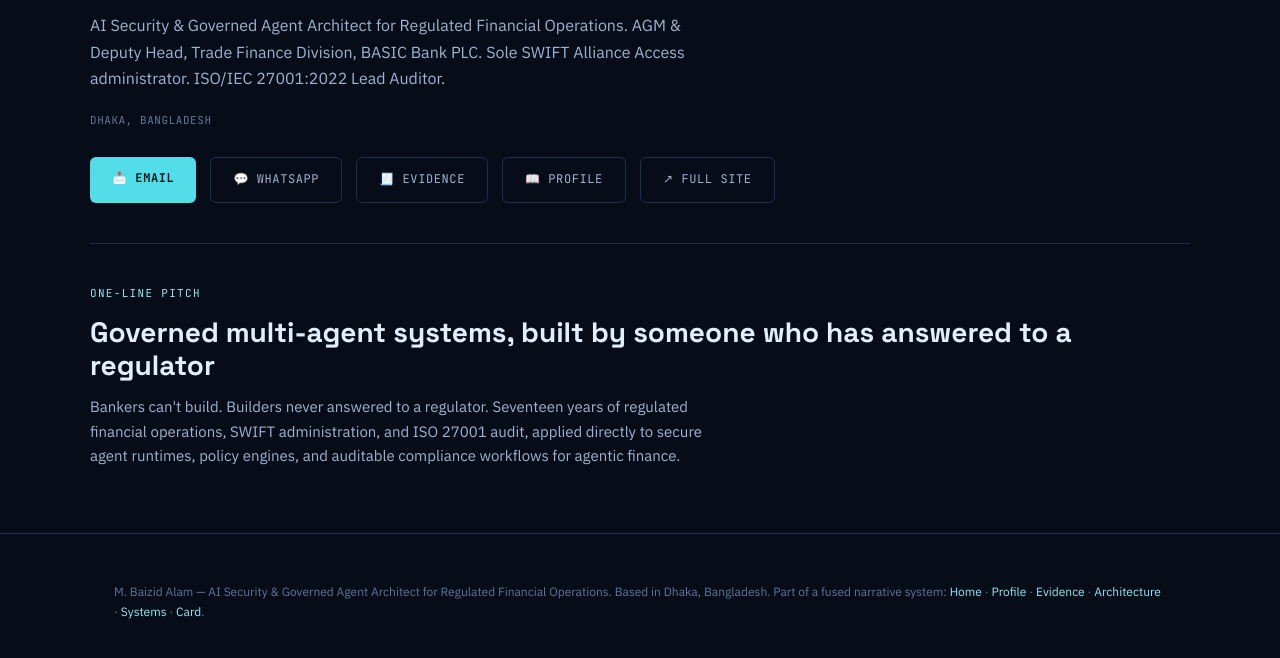
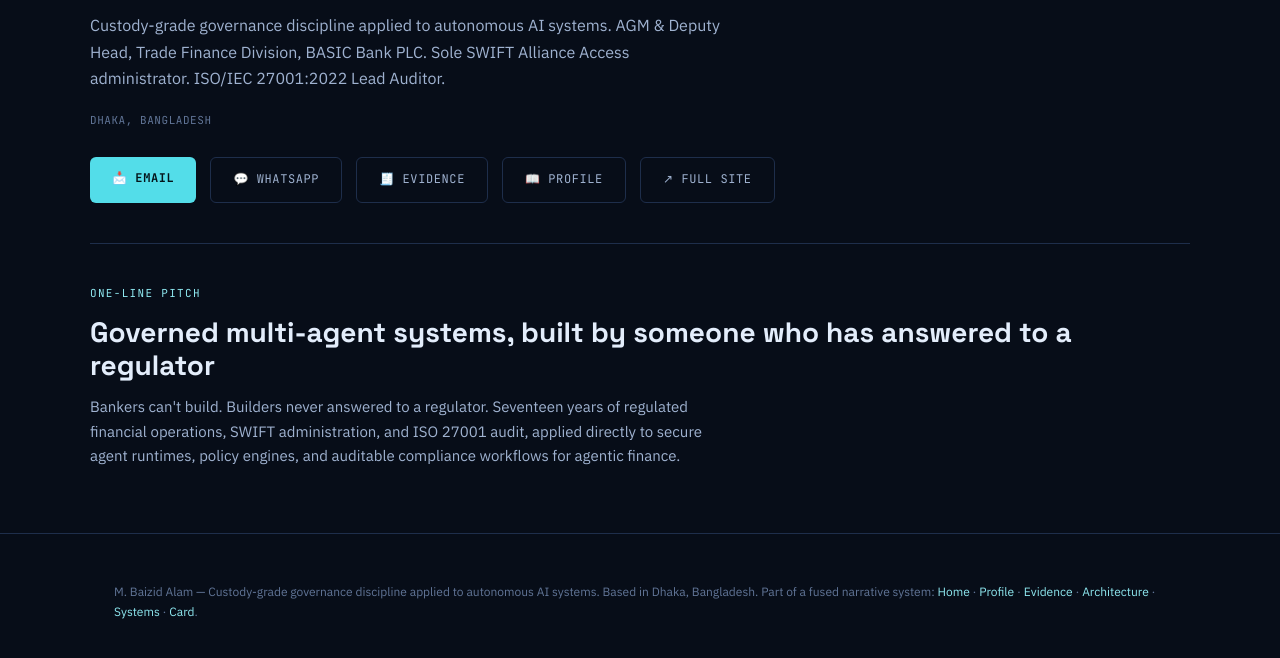
Before and after one commit to aibony/aibony.github.io, a plain HTML site: page card.html in a window 1280 px wide. Shown: the part 216-874 px from the top of the page. Drawn offline with Linux system fonts and the light colour scheme.

Commit message:
fix rejected AI Security self-label in card.html and index.html

```diff
--- a/card.html
+++ b/card.html
@@ -4,10 +4,10 @@
 <meta charset="UTF-8">
 <meta name="viewport" content="width=device-width, initial-scale=1">
 <title>M. Baizid Alam — Digital Card</title>
-<meta name="description" content="Digital contact card: M. Baizid Alam, AI Security and Governed Agent Architect for regulated financial operations, AGM at BASIC Bank PLC, SWIFT administrator, ISO 27001 Lead Auditor.">
+<meta name="description" content="Digital contact card: M. Baizid Alam, Custody-grade governance discipline applied to autonomous AI systems, AGM at BASIC Bank PLC, SWIFT administrator, ISO 27001 Lead Auditor.">
 <link rel="canonical" href="https://aibony.github.io/card.html">
 <meta property="og:title" content="M. Baizid Alam — Digital Card">
-<meta property="og:description" content="Digital contact card: M. Baizid Alam, AI Security and Governed Agent Architect for regulated financial operations, AGM at BASIC Bank PLC, SWIFT administrator, ISO 27001 Lead Auditor.">
+<meta property="og:description" content="Digital contact card: M. Baizid Alam, Custody-grade governance discipline applied to autonomous AI systems, AGM at BASIC Bank PLC, SWIFT administrator, ISO 27001 Lead Auditor.">
 <meta property="og:type" content="website">
 <meta property="og:url" content="https://aibony.github.io/card.html">
 <meta property="og:image" content="https://aibony.github.io/og.jpg?v=3">
@@ -114,7 +114,7 @@ footer.sitefoot a:hover{border-color:var(--accent-soft);}
 <section class="page-hero container">
   <div class="eyebrow">DIGITAL CARD</div>
   <h1>M. Baizid Alam</h1>
-  <p class="lede">AI Security &amp; Governed Agent Architect for Regulated Financial Operations. AGM &amp; Deputy Head, Trade Finance Division, BASIC Bank PLC. Sole SWIFT Alliance Access administrator. ISO/IEC 27001:2022 Lead Auditor.</p>
+  <p class="lede">Custody-grade governance discipline applied to autonomous AI systems. AGM &amp; Deputy Head, Trade Finance Division, BASIC Bank PLC. Sole SWIFT Alliance Access administrator. ISO/IEC 27001:2022 Lead Auditor.</p>
   <div class="byline">DHAKA, BANGLADESH</div>
   <div class="cta-row">
     <a class="cta-primary" href="mailto:baizid.alam@gmail.com">📩 Email</a>
@@ -134,7 +134,7 @@ footer.sitefoot a:hover{border-color:var(--accent-soft);}
 </main>
 <footer class="sitefoot">
   <div class="container">
-    <p>M. Baizid Alam — AI Security &amp; Governed Agent Architect for Regulated Financial Operations. Based in Dhaka, Bangladesh. Part of a fused narrative system: <a href="index.html">Home</a> · <a href="profile.html">Profile</a> · <a href="evidence.html">Evidence</a> · <a href="architecture.html">Architecture</a> · <a href="systems.html">Systems</a> · <a href="card.html">Card</a>.</p>
+    <p>M. Baizid Alam — Custody-grade governance discipline applied to autonomous AI systems. Based in Dhaka, Bangladesh. Part of a fused narrative system: <a href="index.html">Home</a> · <a href="profile.html">Profile</a> · <a href="evidence.html">Evidence</a> · <a href="architecture.html">Architecture</a> · <a href="systems.html">Systems</a> · <a href="card.html">Card</a>.</p>
   </div>
 </footer>
 </body>
```
Also changed, not shown: index.html (+2 -2 lines).
